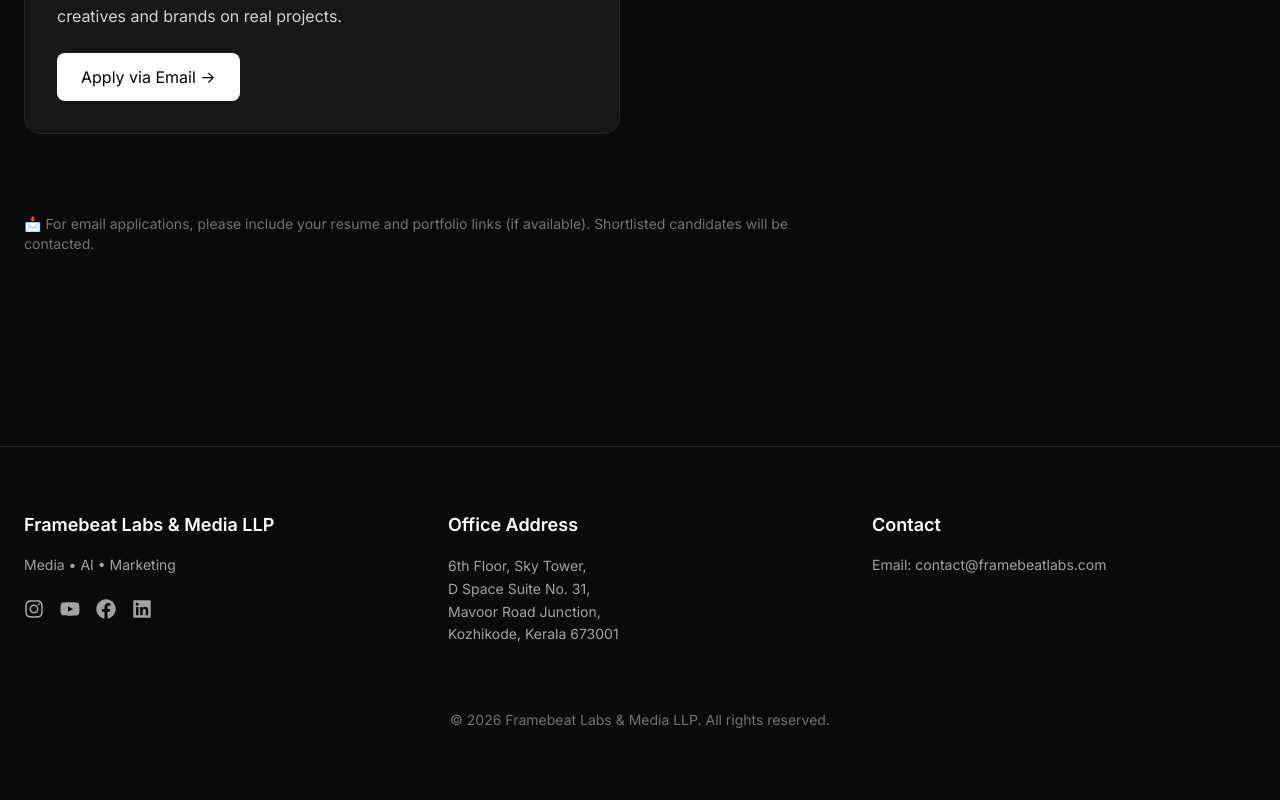
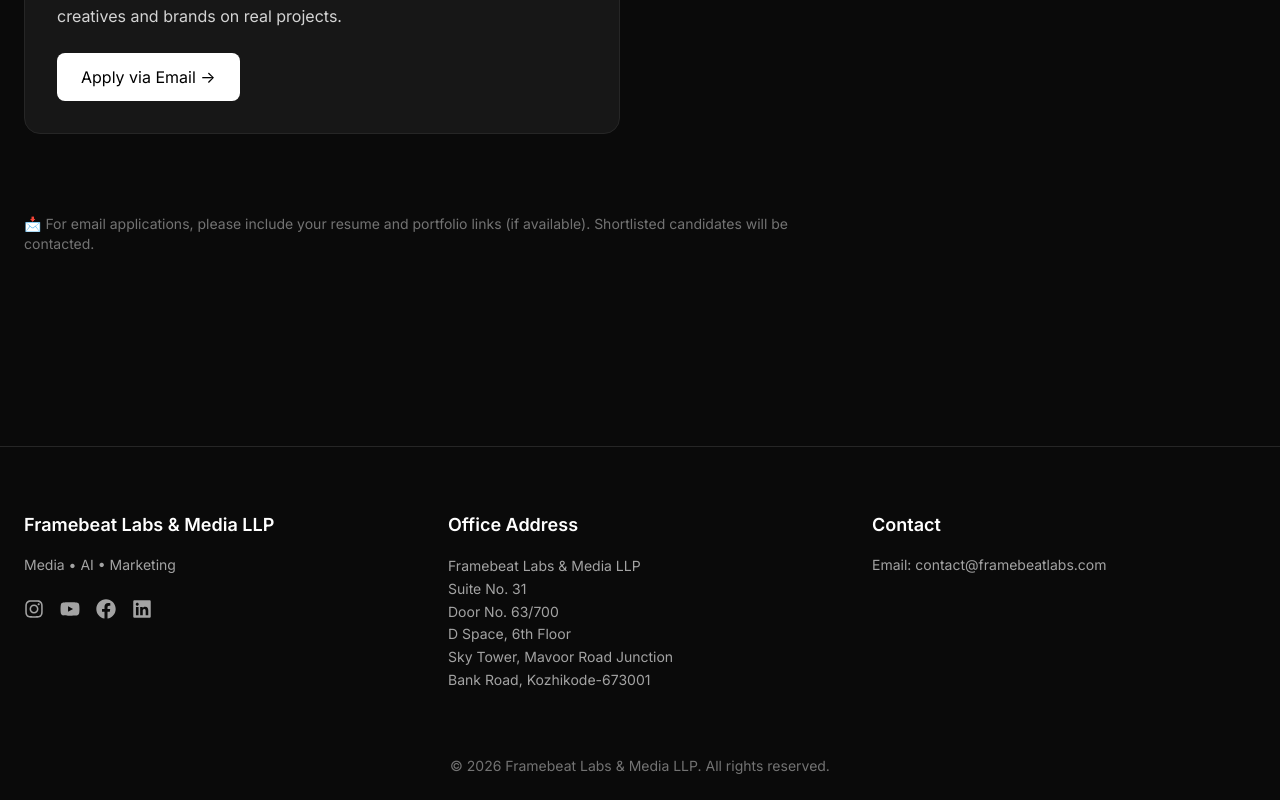
Before and after one commit to Harsha-k04/framebeat, a React (Vite) app: page /careers in a window 1280 px wide. Shown: the part 1121-1921 px from the top of the page. Before the commit the page ends 1875 px from the top, so only its background shows below. Built offline with nearby package versions, Linux system fonts and the light colour scheme.

Commit message:
Update Footer.jsx

```diff
--- a/src/components/Footer.jsx
+++ b/src/components/Footer.jsx
@@ -66,10 +66,12 @@
           </h4>
 
           <p className="mt-4 text-neutral-400 text-sm leading-relaxed">
-            6th Floor, Sky Tower,<br />
-            D Space Suite No. 31,<br />
-            Mavoor Road Junction,<br />
-            Kozhikode, Kerala 673001
+            Framebeat Labs & Media LLP<br />
+            Suite No. 31<br />
+            Door No. 63/700<br />
+            D Space, 6th Floor<br />
+            Sky Tower, Mavoor Road Junction<br />
+            Bank Road, Kozhikode-673001
           </p>
         </div>
 
```
